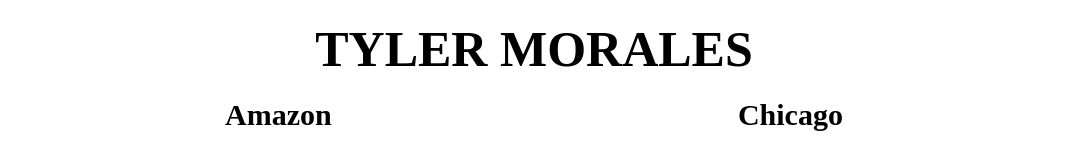
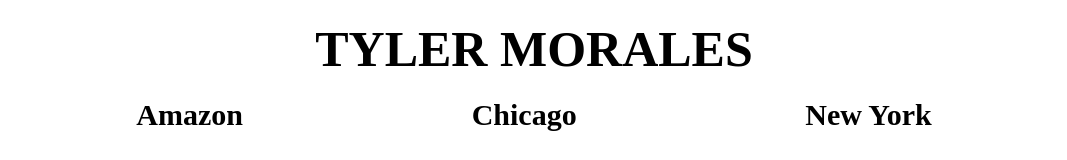
Before and after one commit to moratyle/travel, a plain HTML site: page index.html in a window 1280 px wide. Shown: the top 160 px of the page, without its empty margins (106-1173 px from the left). Drawn offline with Linux system fonts and the light colour scheme.

Commit message:
added NEW YORK link

```diff
--- a/index.html
+++ b/index.html
@@ -27,6 +27,9 @@
       <a href="chicago.html">
         <h2>Chicago</h2>
       </a>
+      <a href="chicago.html">
+        <h2>New York</h2>
+      </a>
     </div>
 
     <!-- hero images -->
```
